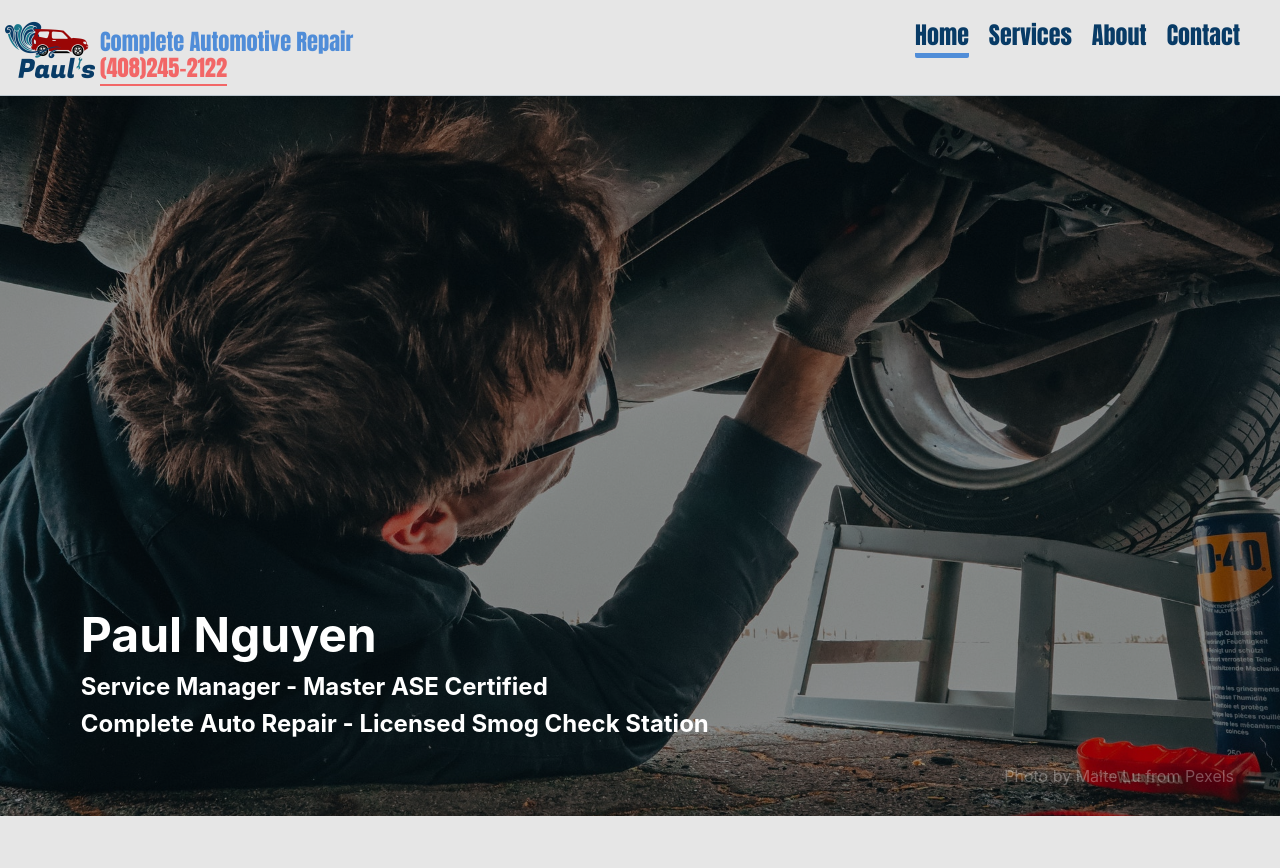
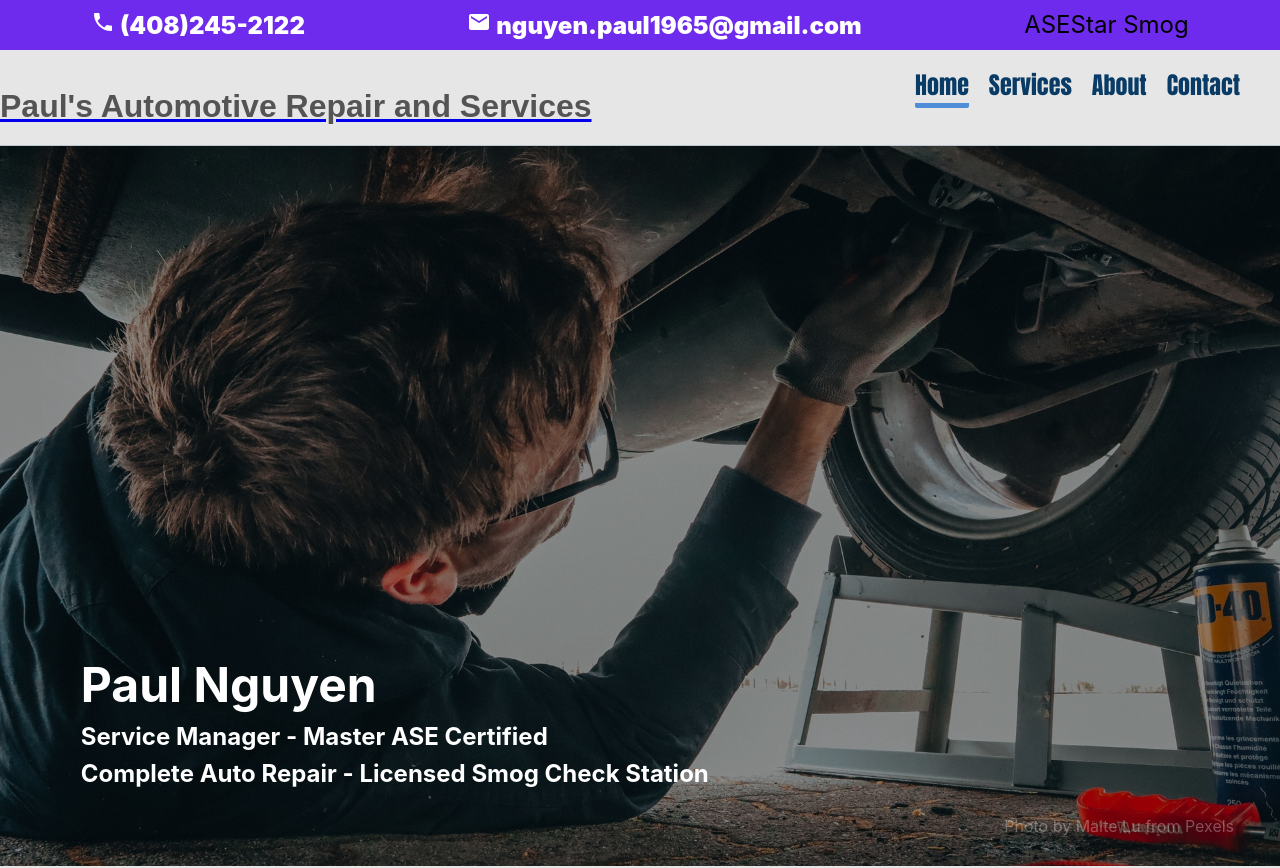
Before and after one commit to burhan221b/paul-automotive-repair-and-services, a React (Create React App) app: page / in a window 1280 px wide. Shown: the top 868 px of the page. Built offline with nearby package versions, Linux system fonts and the light colour scheme.

Commit message:
added react-icons package, added contact info ontop with info banner, removed logo, will replace with text and later new logo.

```diff
--- a/package.json
+++ b/package.json
@@ -8,6 +8,7 @@
     "react": "^16.9.0",
     "react-dom": "^16.9.0",
     "react-ga": "^2.7.0",
+    "react-icons": "^3.7.0",
     "react-router-dom": "^5.1.0",
     "react-scripts": "3.1.2",
     "react-spring": "^8.0.27"
--- a/src/components/Nav.js
+++ b/src/components/Nav.js
@@ -1,5 +1,7 @@
 import React from 'react'
-import { NavLink } from 'react-router-dom'
+import { NavLink } from 'react-router-dom';
+import { MdPhone, MdEmail } from 'react-icons/md';
+
 
 // Stylesheet
 import "../scss/Nav.scss";
@@ -16,13 +18,26 @@ class Nav extends React.Component {
     render() {
         return (
             <header>
+                <div className="info-banner">
+                    <ul>
+                        <li className="phone"><a href="tel:4082452122"><MdPhone /> <span className="red">(408)245-2122</span></a></li>
+                        <li className="email"><a href="mailto:nguyen.paul1965@gmail.com" target="_top"><MdEmail /> <span className="red">nguyen.paul1965@gmail.com</span></a></li>
+                        <li>
+                            <ul>
+                                <li>ASE</li>
+                                <li>Star Smog</li>
+                            </ul>
+                        </li>
+                    </ul>
+                </div>
                 <div className="nav">
                     {/* For Logo and Animation */}
                     <div id='logo'>
                         <NavLink className="" to="/" exact>
-                            <img className='animated fadeInDown' src="./Images/logo/logo.png" alt="Paul Nguyen Automotive Repair Service" />
+                            {/* <img className='animated fadeInDown' src="./Images/logo/logo.png" alt="Paul Nguyen Automotive Repair Service" /> */}
+                            <h1>Paul's Automotive Repair and Services</h1>
                         </NavLink>
-                        <h2 className='title'>Complete Automotive Repair<br /><a href="tel:4082452122"><span className="red">(408)245-2122</span></a></h2>
+                        {/* <h2 className='title'>Complete Automotive Repair<br /><a href="tel:4082452122"><span className="red">(408)245-2122</span></a></h2> */}
                     </div>
                     {/* All for Navigation links and Toggle */}
                     <label htmlFor="toggle">&#9776;</label>
--- a/src/scss/Nav.scss
+++ b/src/scss/Nav.scss
@@ -6,6 +6,39 @@
 $smallScreen: 510px;
 $mediumScreen: 660px;
 $largeScreen: 825px;
+
+.info-banner {
+  width: 100%;
+  background-color: #6e2aed;
+  font-family: -apple-system, BlinkMacSystemFont, "Segoe UI", Roboto, Oxygen, Ubuntu, Cantarell, "Open Sans",
+    "Helvetica Neue", sans-serif;
+  font-size: 1.5rem;
+
+  ul {
+    list-style-type: none;
+    margin: 0px;
+    padding: 10px;
+    display: flex;
+    justify-content: space-around;
+
+    li {
+      text-decoration: none;
+      // margin-left: 3em;
+      // justify-content: baseline;
+
+      a {
+        text-decoration: none;
+        color: white;
+        font-weight: 900;
+      }
+
+      ul {
+        margin: 0px;
+        padding: 0px;
+      }
+    }
+  }
+}
 
 .nav {
   border-bottom: 1px solid #083b6630;
```
Also changed, not shown: 1 other file (tests, documents, lock files or other folders).
